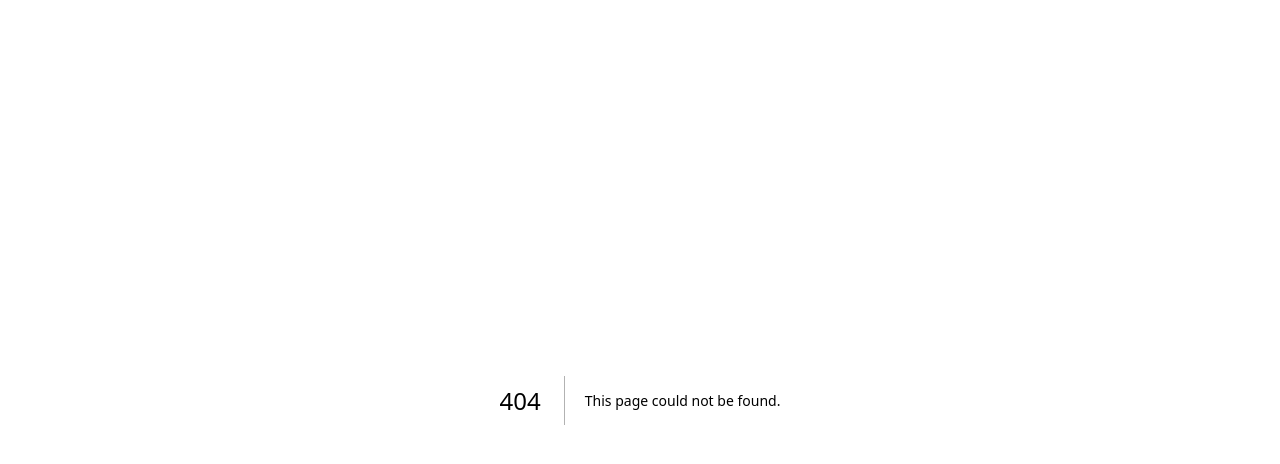
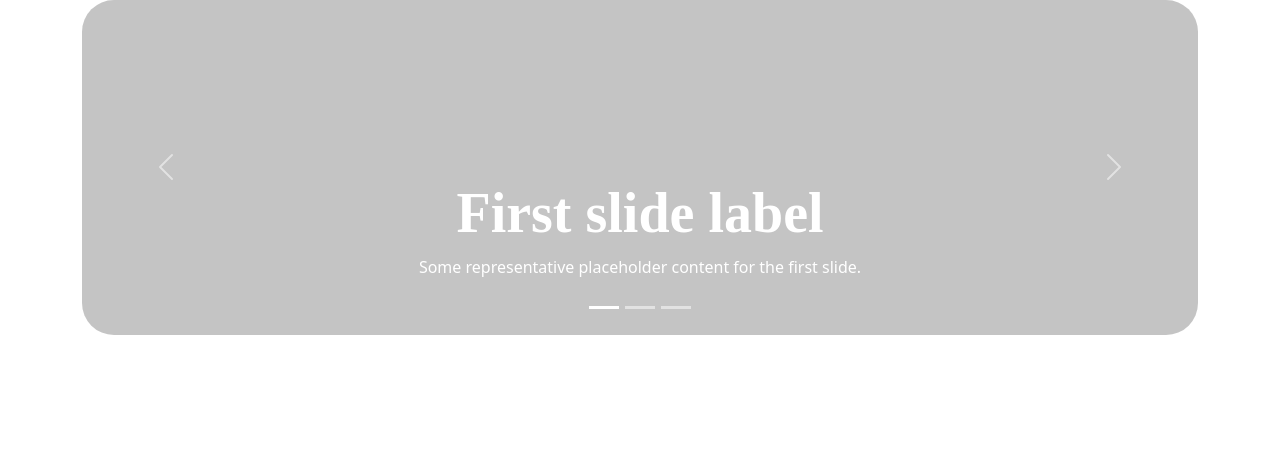
Before and after one commit to Harisborialas/RAGECustom_website, a Next.js app: page /components/mid_content/carousel/Carousel in a window 1280 px wide. Before the commit this address had no page. Shown: the top 464 px of the page. Built offline with nearby package versions, Linux system fonts and the light colour scheme.

Commit message:
adding carousel

```diff
--- a/src/pages/components/Index.js
+++ b/src/pages/components/Index.js
@@ -1,9 +1,11 @@
+import Carousel from "./mid_content/carousel/Carousel";
 import Navbar from "./navbar/Navbar";
 
 const Index = () => {
   return (
     <>
       <Navbar />
+      <Carousel/>
     </>
   );
 };
--- /dev/null
+++ b/src/pages/components/mid_content/carousel/Carousel.js
@@ -0,0 +1,101 @@
+import React from "react";
+
+const Carousel = () => {
+  return (
+    <>
+      <div className="container">
+        <div className="row">
+          <div className="col-lg-12">
+            <div id="carouselExampleCaptions" class="carousel slide">
+              <div class="carousel-indicators">
+                <button
+                  type="button"
+                  data-bs-target="#carouselExampleCaptions"
+                  data-bs-slide-to="0"
+                  class="active"
+                  aria-current="true"
+                  aria-label="Slide 1"></button>
+                <button
+                  type="button"
+                  data-bs-target="#carouselExampleCaptions"
+                  data-bs-slide-to="1"
+                  aria-label="Slide 2"></button>
+                <button
+                  type="button"
+                  data-bs-target="#carouselExampleCaptions"
+                  data-bs-slide-to="2"
+                  aria-label="Slide 3"></button>
+              </div>
+              <div class="carousel-inner">
+                <div class="carousel-item active">
+                  <img
+                    src="/pics_svgs/background.svg"
+                    class="d-block w-100"
+                    alt="..."
+                  />
+                  <div class="carousel-caption">
+                    <h5 id="first_slide_label">First slide label</h5>
+                    <p>
+                      Some representative placeholder content for the first
+                      slide.
+                    </p>
+                  </div>
+                </div>
+                <div class="carousel-item">
+                  <img
+                    src="/pics_svgs/background.svg"
+                    class="d-block w-100"
+                    alt="..."
+                  />
+                  <div class="carousel-caption ">
+                    <h5 id="second_slide_label">Second slide label</h5>
+                    <p>
+                      Some representative placeholder content for the second
+                      slide.
+                    </p>
+                  </div>
+                </div>
+                <div class="carousel-item">
+                  <img
+                    src="/pics_svgs/background.svg"
+                    class="d-block w-100"
+                    alt="..."
+                  />
+                  <div class="carousel-caption ">
+                    <h5 id="third_slide_label">Third slide label</h5>
+                    <p>
+                      Some representative placeholder content for the third
+                      slide.
+                    </p>
+                  </div>
+                </div>
+              </div>
+              <button
+                class="carousel-control-prev"
+                type="button"
+                data-bs-target="#carouselExampleCaptions"
+                data-bs-slide="prev">
+                <span
+                  class="carousel-control-prev-icon"
+                  aria-hidden="true"></span>
+                <span class="visually-hidden">Previous</span>
+              </button>
+              <button
+                class="carousel-control-next"
+                type="button"
+                data-bs-target="#carouselExampleCaptions"
+                data-bs-slide="next">
+                <span
+                  class="carousel-control-next-icon"
+                  aria-hidden="true"></span>
+                <span class="visually-hidden">Next</span>
+              </button>
+            </div>
+          </div>
+        </div>
+      </div>
+    </>
+  );
+};
+
+export default Carousel;
--- a/src/pages/index.js
+++ b/src/pages/index.js
@@ -8,6 +8,7 @@ export default function Home() {
         <link rel="preconnect" href="https://fonts.googleapis.com" />
         <link rel="preconnect" href="https://fonts.gstatic.com" crossorigin />
         <link href="https://fonts.googleapis.com/css2?family=Nunito+Sans&display=swap" rel="stylesheet"/>
+        <link href="https://fonts.googleapis.com/css2?family=Montserrat:wght@700&display=swap" rel="stylesheet"></link>
         <link
           href="https://fonts.googleapis.com/css2?family=Poppins:wght@400;600;800&display=swap"
           rel="stylesheet"></link>
--- a/src/styles/globals.css
+++ b/src/styles/globals.css
@@ -94,3 +94,35 @@
   text-decoration-line: underline;
   color: #f46b5b;
 }
+/* ____________________________________________________________________________________________________________________________________________________
+____________________________________________________________________________________________________________________________________________________
+____________________________________________________________________________________________________________________________________________________ */
+
+.carousel-inner {
+  /* height: 480px; */
+  border-radius: 32px;
+}
+#first_slide_label {
+  font-family: "Montserrat";
+  font-style: normal;
+  font-weight: 700;
+  font-size: 56px;
+  line-height: 68px;
+  color: #ffffff;
+}
+#second_slide_label {
+  font-family: "Montserrat";
+  font-style: normal;
+  font-weight: 700;
+  font-size: 56px;
+  line-height: 68px;
+  color: #ffffff;
+}
+#third_slide_label {
+  font-family: "Montserrat";
+  font-style: normal;
+  font-weight: 700;
+  font-size: 56px;
+  line-height: 68px;
+  color: #ffffff;
+}
```
Also changed, not shown: public/pics_svgs/background.svg (added).
